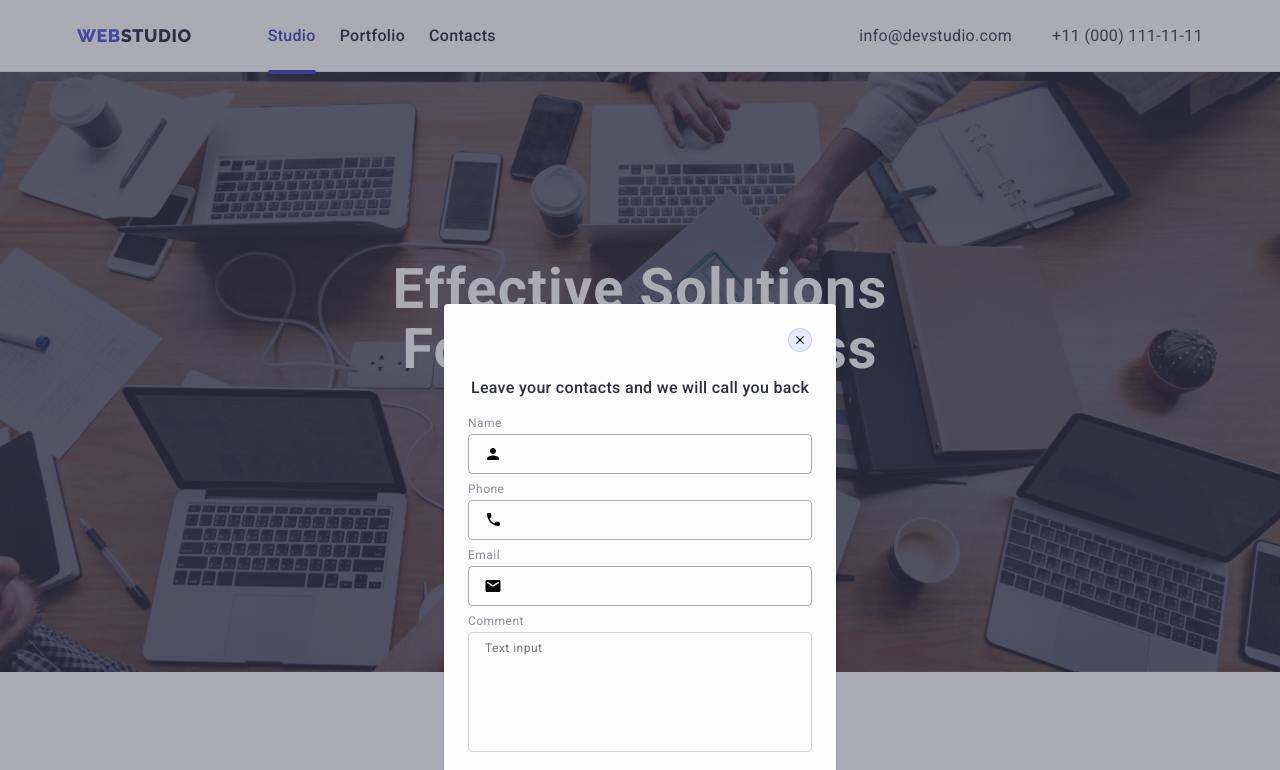
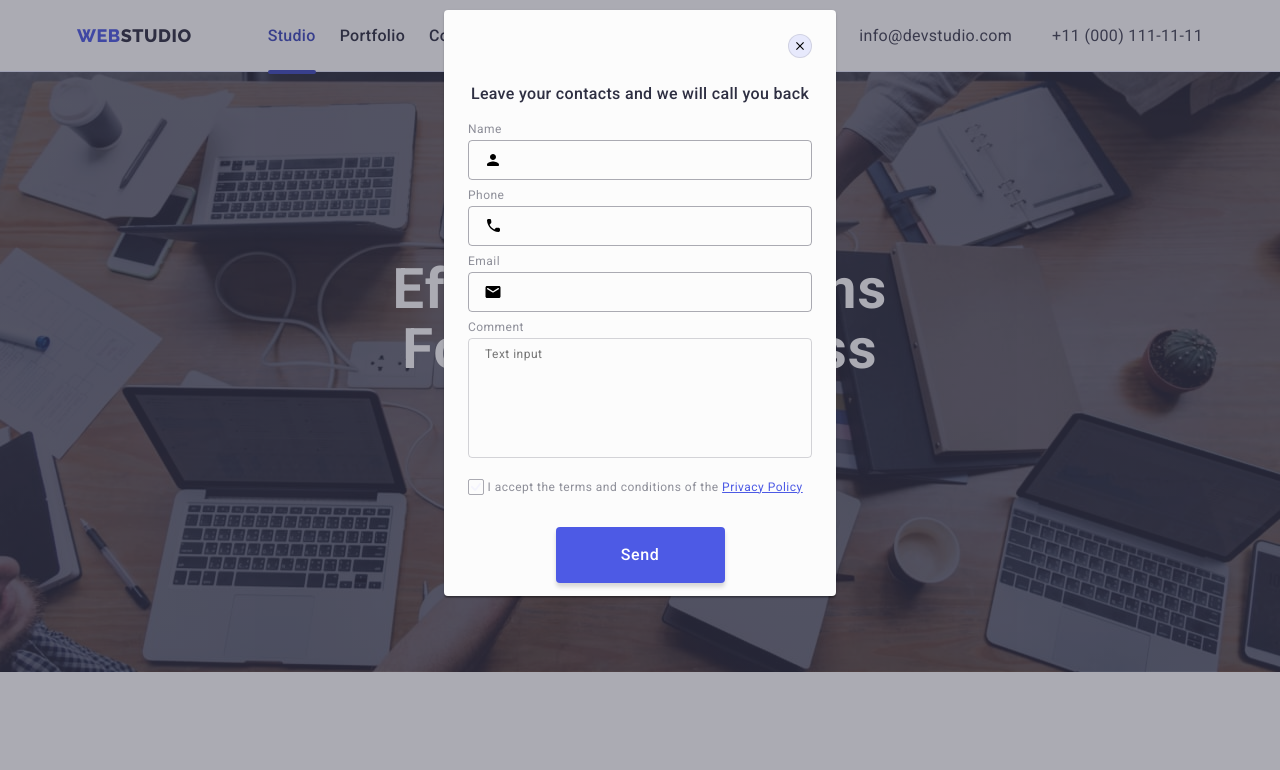
Before and after one commit to Volodumur07/goit-markup-hw-07, a plain HTML site: page index.html in a window 1280 px wide. Both pictures are taken after a click on the button "Order Service". Shown: the top 770 px of the page. Drawn offline with nearby package versions, Linux system fonts and the light colour scheme.

Commit message:
fixed finish 6

```diff
--- a/css/style.css
+++ b/css/style.css
@@ -110,6 +110,7 @@ body {
     display: flex;
     flex-wrap: wrap;
     justify-content: space-between;
+    margin-bottom: 40px;
   }
 }
 .btn-menu-hamburger {
@@ -217,6 +218,7 @@ body {
   display: flex;
   flex-wrap: wrap;
   justify-content: space-between;
+  margin-bottom: 40px;
 }
 .modal-menu-item-social-icon {
   width: 40px;
@@ -1276,7 +1278,9 @@ body {
 }
 @media screen and (min-width: 1158px) {
   .modal {
-    top: 38%;
+    top: 10px;
+    min-height: auto;
+    overflow: unset;
   }
 }
 /*=============== PAGE PORTFOLIO==================== */
```
